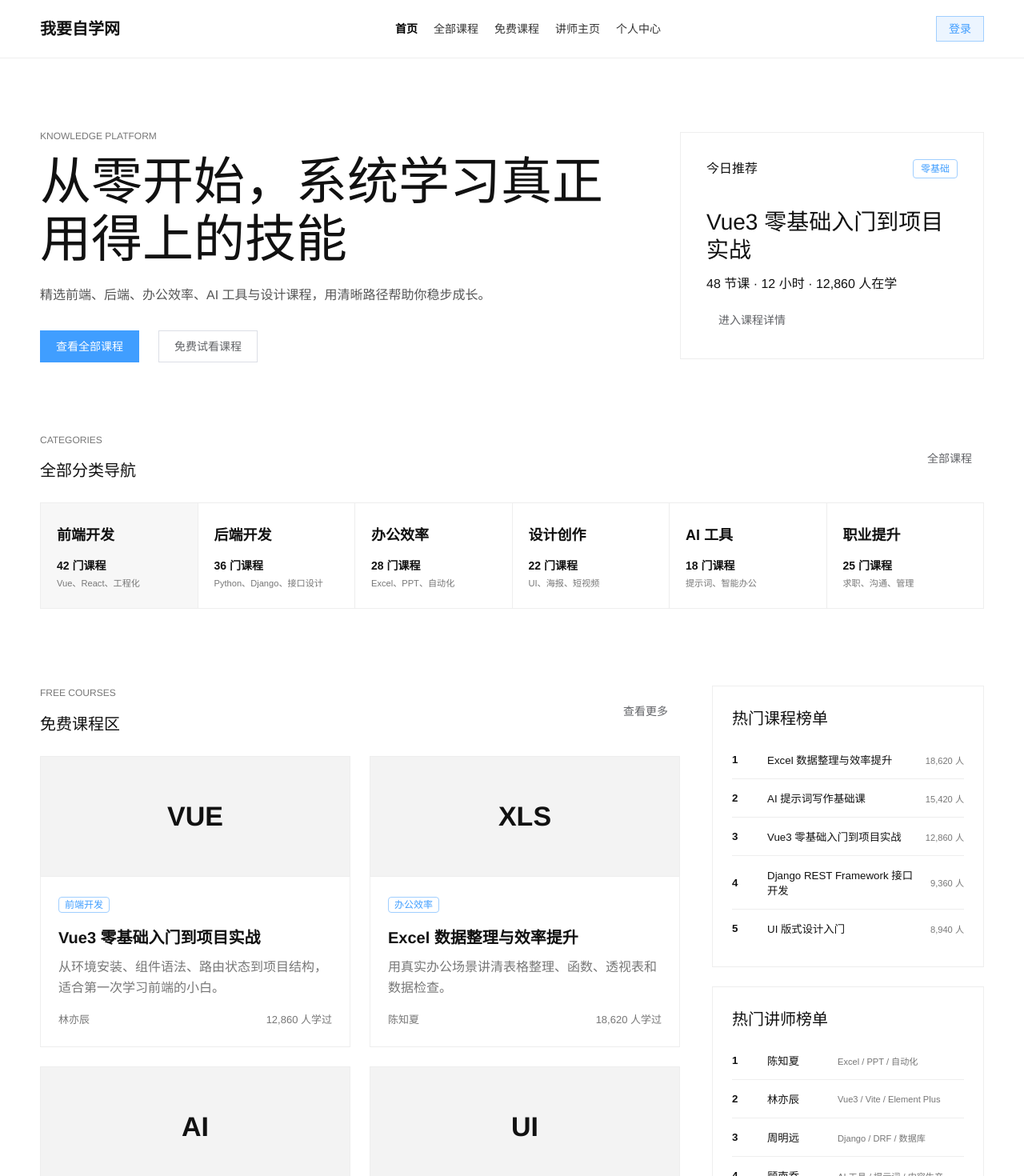
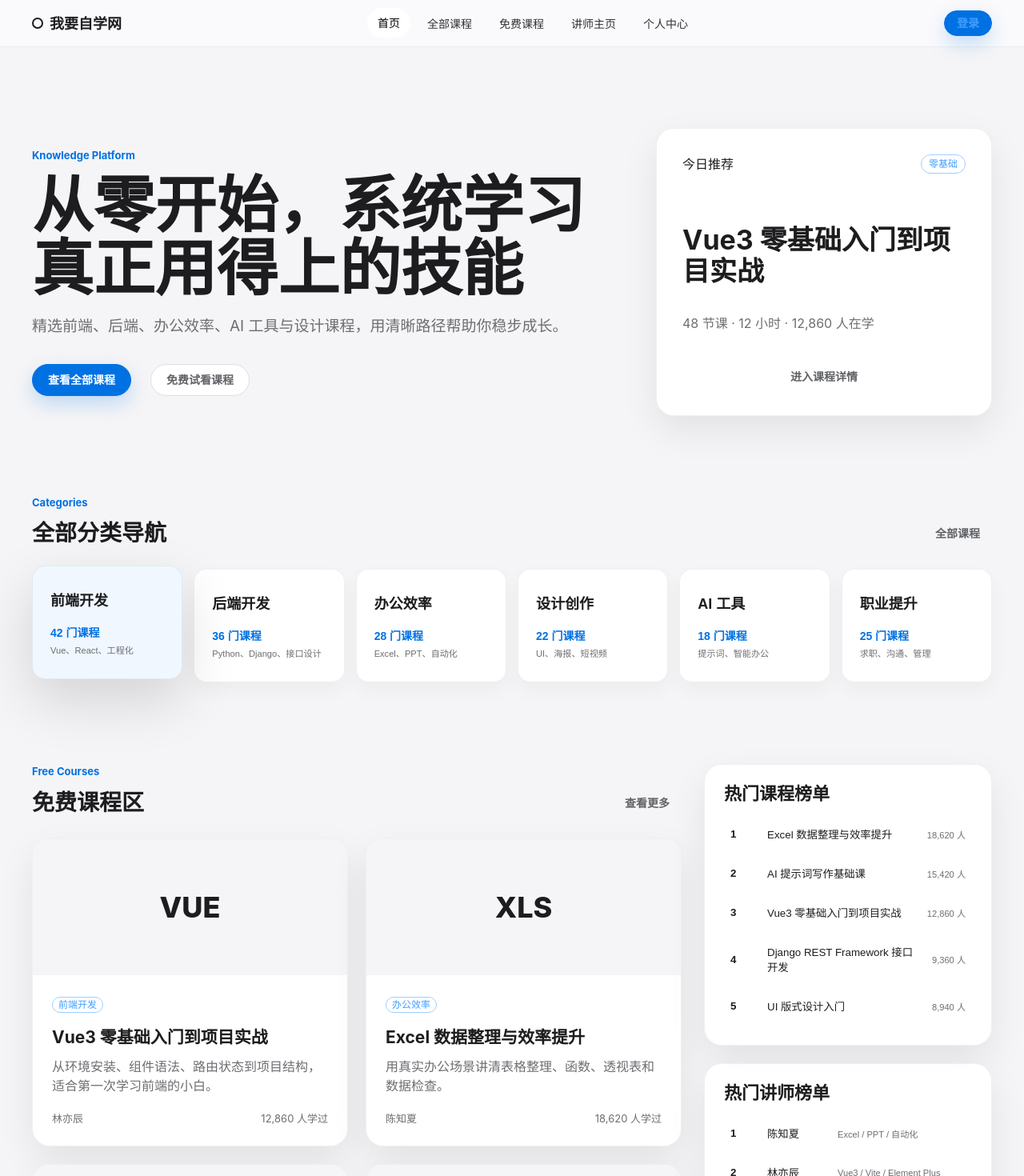
Before and after one commit to andyduan26/selfstudy, a Vue app: page / in a window 1280 px wide. Shown: the top 1470 px of the page at 80% size. Built offline with nearby package versions, Linux system fonts and the light colour scheme; no server answers.

Commit message:
refactor: refresh frontend visual system

```diff
--- a/src/styles/global.css
+++ b/src/styles/global.css
@@ -1,9 +1,20 @@
 :root {
-  color: #111111;
-  background: #ffffff;
-  font-family: "Helvetica Neue", Arial, "PingFang SC", "Microsoft YaHei", sans-serif;
-  line-height: 1.6;
+  color: #1d1d1f;
+  background: #f5f5f7;
+  font-family: Inter, "SF Pro Display", "Helvetica Neue", Arial, "PingFang SC", "Microsoft YaHei", sans-serif;
+  line-height: 1.5;
   font-weight: 400;
+  --page-bg: #f5f5f7;
+  --surface: #ffffff;
+  --surface-soft: #fbfbfd;
+  --text: #1d1d1f;
+  --muted: #6e6e73;
+  --line: rgba(0, 0, 0, 0.08);
+  --shadow: 0 18px 46px rgba(0, 0, 0, 0.08);
+  --shadow-hover: 0 26px 70px rgba(0, 0, 0, 0.14);
+  --radius: 22px;
+  --radius-sm: 16px;
+  --blue: #0071e3;
 }
 
 * {
@@ -14,12 +25,41 @@ body {
   margin: 0;
   min-width: 320px;
   min-height: 100vh;
-  background: #ffffff;
+  background: var(--page-bg);
+  color: var(--text);
 }
 
 a {
   color: inherit;
   text-decoration: none;
+}
+
+h1,
+h2,
+h3,
+p {
+  margin-top: 0;
+}
+
+h1 {
+  max-width: 860px;
+  margin-bottom: 18px;
+  font-size: clamp(42px, 6vw, 78px);
+  line-height: 1.04;
+  font-weight: 700;
+  letter-spacing: 0;
+}
+
+h2 {
+  margin-bottom: 12px;
+  font-size: 28px;
+  line-height: 1.18;
+  font-weight: 650;
+  letter-spacing: 0;
+}
+
+h3 {
+  letter-spacing: 0;
 }
 
 .site-layout {
@@ -33,13 +73,17 @@ a {
 }
 
 .app-header {
-  border-bottom: 1px solid #eeeeee;
-  background: #ffffff;
+  position: sticky;
+  top: 0;
+  z-index: 20;
+  border-bottom: 1px solid rgba(0, 0, 0, 0.06);
+  background: rgba(251, 251, 253, 0.86);
+  backdrop-filter: saturate(180%) blur(18px);
 }
 
 .app-header__inner,
 .app-footer__inner {
-  width: min(1180px, calc(100% - 32px));
+  width: min(1200px, calc(100% - 40px));
   margin: 0 auto;
   display: flex;
   align-items: center;
@@ -47,138 +91,175 @@ a {
 }
 
 .app-header__inner {
-  min-height: 72px;
+  min-height: 58px;
   gap: 24px;
 }
 
 .app-header__brand {
-  font-size: 20px;
-  font-weight: 600;
+  display: inline-flex;
+  align-items: center;
+  gap: 8px;
+  font-size: 18px;
+  font-weight: 700;
   white-space: nowrap;
+}
+
+.app-header__brand::before {
+  content: "";
+  width: 10px;
+  height: 10px;
+  border: 2px solid #1d1d1f;
+  border-radius: 50%;
 }
 
 .app-header__nav,
 .app-header__actions {
   display: flex;
   align-items: center;
-  gap: 20px;
+  gap: 8px;
 }
 
 .app-header__nav {
-  color: #333333;
+  color: #313136;
   font-size: 14px;
 }
 
+.app-header__nav a {
+  padding: 8px 13px;
+  border-radius: 999px;
+  transition: background-color 0.18s ease, color 0.18s ease, transform 0.18s ease;
+}
+
+.app-header__nav a:hover,
 .app-header__nav .router-link-active {
+  background: #ffffff;
   color: #000000;
-  font-weight: 600;
+  transform: translateY(-1px);
 }
 
 .app-footer {
-  border-top: 1px solid #eeeeee;
-  color: #777777;
+  margin-top: 56px;
+  border-top: 1px solid var(--line);
+  color: var(--muted);
   font-size: 13px;
 }
 
 .app-footer__inner {
-  min-height: 72px;
+  min-height: 82px;
 }
 
 .page-section {
-  width: min(1180px, calc(100% - 32px));
+  width: min(1200px, calc(100% - 40px));
   margin: 0 auto;
-  padding: 72px 0;
-}
-
-.hero-section {
-  padding-top: 96px;
+  padding: 76px 0;
 }
 
 .section-kicker {
   margin: 0 0 12px;
-  color: #777777;
-  font-size: 12px;
+  color: var(--blue);
+  font-size: 13px;
+  font-weight: 650;
   letter-spacing: 0;
-  text-transform: uppercase;
-}
-
-h1,
-h2,
-p {
-  margin-top: 0;
-}
-
-h1 {
-  max-width: 760px;
-  margin-bottom: 20px;
-  font-size: clamp(36px, 5vw, 64px);
-  line-height: 1.12;
-  font-weight: 500;
-}
-
-h2 {
-  margin-bottom: 12px;
-  font-size: 20px;
-  font-weight: 500;
 }
 
 .section-desc {
-  max-width: 620px;
+  max-width: 680px;
   margin-bottom: 0;
-  color: #555555;
-  font-size: 16px;
+  color: var(--muted);
+  font-size: 19px;
 }
 
-.feature-block {
-  min-height: 160px;
-  padding: 28px 0;
-  border-top: 1px solid #111111;
+.section-heading {
+  margin-bottom: 28px;
+  display: flex;
+  align-items: flex-end;
+  justify-content: space-between;
+  gap: 20px;
 }
 
-.feature-block p {
+.section-heading h1,
+.section-heading h2 {
   margin-bottom: 0;
-  color: #666666;
 }
 
-.login-page {
-  min-height: 100vh;
-  display: grid;
-  place-items: center;
-  padding: 32px;
-  background: #ffffff;
+.section-heading.small {
+  align-items: center;
+  margin-bottom: 12px;
 }
 
-.login-panel {
-  width: min(420px, 100%);
-  padding: 32px;
-  border: 1px solid #eeeeee;
-  background: #ffffff;
+.section-heading.small h2 {
+  font-size: 22px;
 }
 
-.login-form {
-  margin-top: 32px;
+.el-button {
+  border-radius: 999px;
+  font-weight: 600;
+  transition: transform 0.18s ease, box-shadow 0.18s ease, background-color 0.18s ease;
 }
 
-.login-button {
-  width: 100%;
+.el-button:hover {
+  transform: translateY(-1px);
 }
 
-.el-button,
+.el-button--primary {
+  background: var(--blue);
+  border-color: var(--blue);
+  box-shadow: 0 10px 24px rgba(0, 113, 227, 0.22);
+}
+
 .el-input__wrapper,
+.el-select__wrapper,
 .el-radio-button__inner,
-.el-select__wrapper,
 .el-dialog {
-  border-radius: 0;
+  border-radius: 14px;
+}
+
+.el-dialog {
+  border-radius: 22px;
+}
+
+.el-table {
+  border-radius: var(--radius-sm);
+  overflow: hidden;
+  color: var(--text);
+}
+
+.el-table th.el-table__cell {
+  background: #f5f5f7;
+  color: #1d1d1f;
+  font-weight: 650;
+}
+
+.el-table .el-table__row {
+  transition: background-color 0.18s ease;
+}
+
+.el-table .el-table__row:hover > td.el-table__cell {
+  background: #fbfbfd;
+}
+
+.el-tag {
+  border-radius: 999px;
+}
+
+.el-pagination.is-background .el-pager li,
+.el-pagination.is-background .btn-prev,
+.el-pagination.is-background .btn-next {
+  border-radius: 999px;
 }
 
 .learning-hero {
-  width: min(1180px, calc(100% - 32px));
+  width: min(1200px, calc(100% - 40px));
   margin: 0 auto;
-  padding: 88px 0 56px;
+  padding: 90px 0 52px;
   display: grid;
-  grid-template-columns: minmax(0, 1.4fr) 380px;
-  gap: 56px;
+  grid-template-columns: minmax(0, 1.3fr) 420px;
+  gap: 44px;
   align-items: center;
+}
+
+.learning-hero > div:first-child {
+  padding: 36px 0;
 }
 
 .hero-actions,
@@ -196,17 +277,34 @@ h2 {
 .hero-panel,
 .ranking-panel,
 .side-card,
-.filter-panel {
-  border: 1px solid #eeeeee;
-  background: #ffffff;
+.filter-panel,
+.course-card,
+.center-sidebar,
+.center-panel,
+.stat-card,
+.income-summary > div,
+.withdraw-card,
+.chart-card,
+.lesson-sidebar,
+.preview-banner,
+.login-panel {
+  border: 1px solid rgba(0, 0, 0, 0.06);
+  border-radius: var(--radius);
+  background: rgba(255, 255, 255, 0.94);
+  box-shadow: var(--shadow);
 }
 
 .hero-panel {
+  min-height: 360px;
   padding: 32px;
+  display: flex;
+  flex-direction: column;
+  justify-content: space-between;
+  overflow: hidden;
+  position: relative;
 }
 
 .hero-panel__top,
-.section-heading,
 .course-meta,
 .info-line {
   display: flex;
@@ -216,45 +314,36 @@ h2 {
 }
 
 .hero-panel h2 {
-  margin-top: 36px;
-  font-size: 28px;
-  line-height: 1.25;
+  margin: 42px 0 12px;
+  font-size: 34px;
+  line-height: 1.12;
+}
+
+.hero-panel p {
+  color: var(--muted);
 }
 
 .compact-section {
-  padding-top: 32px;
-}
-
-.section-heading {
-  margin-bottom: 24px;
-}
-
-.section-heading h1,
-.section-heading h2 {
-  margin-bottom: 0;
-}
-
-.section-heading.small {
-  margin-bottom: 12px;
+  padding-top: 36px;
 }
 
 .category-grid {
   display: grid;
   grid-template-columns: repeat(6, minmax(0, 1fr));
-  border-top: 1px solid #eeeeee;
-  border-left: 1px solid #eeeeee;
+  gap: 14px;
 }
 
 .category-card {
-  min-height: 132px;
-  padding: 20px;
-  border: 0;
-  border-right: 1px solid #eeeeee;
-  border-bottom: 1px solid #eeeeee;
-  background: #ffffff;
-  color: #111111;
+  min-height: 142px;
+  padding: 22px;
+  border: 1px solid rgba(0, 0, 0, 0.06);
+  border-radius: var(--radius-sm);
+  background: var(--surface);
+  color: var(--text);
   text-align: left;
   cursor: pointer;
+  box-shadow: 0 10px 26px rgba(0, 0, 0, 0.04);
+  transition: transform 0.2s ease, box-shadow 0.2s ease, background-color 0.2s ease;
 }
 
 .category-card span,
@@ -265,11 +354,12 @@ h2 {
 
 .category-card span {
   font-size: 18px;
-  font-weight: 600;
+  font-weight: 700;
 }
 
 .category-card strong {
-  margin: 16px 0 4px;
+  margin: 18px 0 4px;
+  color: var(--blue);
   font-size: 14px;
 }
 
@@ -278,30 +368,38 @@ h2 {
 .ranking-item small,
 .teacher-rank small,
 .info-line span {
-  color: #777777;
+  color: var(--muted);
 }
 
 .category-card.is-active,
 .category-card:hover,
-.course-card:hover {
-  background: #f7f7f7;
+.course-card:hover,
+.ranking-panel:hover,
+.side-card:hover,
+.center-panel:hover {
+  transform: translateY(-4px);
+  box-shadow: var(--shadow-hover);
+}
+
+.category-card.is-active {
+  background: #f0f7ff;
 }
 
 .home-grid-section {
-  padding-top: 24px;
+  padding-top: 26px;
 }
 
 .content-grid,
 .detail-layout {
   display: grid;
-  grid-template-columns: minmax(0, 1fr) 340px;
-  gap: 40px;
+  grid-template-columns: minmax(0, 1fr) 360px;
+  gap: 28px;
 }
 
 .course-grid {
   display: grid;
   grid-template-columns: repeat(2, minmax(0, 1fr));
-  gap: 24px;
+  gap: 22px;
 }
 
 .course-grid--list {
@@ -310,55 +408,57 @@ h2 {
 
 .course-card {
   min-height: 100%;
-  border: 1px solid #eeeeee;
-  background: #ffffff;
+  overflow: hidden;
   cursor: pointer;
-  transition: background-color 0.16s ease, border-color 0.16s ease;
+  transition: transform 0.22s ease, box-shadow 0.22s ease, border-color 0.22s ease;
 }
 
 .course-cover {
-  height: 150px;
+  height: 170px;
   display: grid;
   place-items: center;
-  border-bottom: 1px solid #eeeeee;
-  background: #f3f3f3;
-  color: #111111;
-  font-size: 34px;
-  font-weight: 700;
+  background: #f5f5f7;
+  color: #1d1d1f;
+  font-size: 36px;
+  font-weight: 800;
 }
 
 .course-cover.large {
-  height: 320px;
-  border: 1px solid #eeeeee;
-  font-size: 52px;
+  height: 330px;
+  border-radius: var(--radius);
+  font-size: 56px;
+  box-shadow: var(--shadow);
 }
 
 .course-card__body {
-  padding: 22px;
+  padding: 24px;
 }
 
 .course-card h3 {
   margin: 16px 0 10px;
-  font-size: 20px;
-  line-height: 1.35;
+  font-size: 21px;
+  line-height: 1.32;
 }
 
 .course-meta {
-  margin-top: 18px;
-  color: #777777;
+  margin-top: 20px;
+  color: var(--muted);
   font-size: 13px;
 }
 
 .ranking-column {
   display: grid;
-  gap: 24px;
+  gap: 22px;
   align-content: start;
 }
 
 .ranking-panel,
 .side-card,
-.filter-panel {
+.filter-panel,
+.lesson-sidebar,
+.preview-banner {
   padding: 24px;
+  transition: transform 0.22s ease, box-shadow 0.22s ease;
 }
 
 .ranking-item,
@@ -366,25 +466,28 @@ h2 {
 .lesson-sidebar button {
   width: 100%;
   display: grid;
-  grid-template-columns: 32px minmax(0, 1fr) auto;
+  grid-template-columns: 34px minmax(0, 1fr) auto;
   gap: 12px;
   align-items: center;
-  padding: 14px 0;
+  padding: 15px 8px;
   border: 0;
-  border-bottom: 1px solid #eeeeee;
+  border-radius: 14px;
   background: transparent;
-  color: #111111;
+  color: var(--text);
   text-align: left;
   cursor: pointer;
+  transition: background-color 0.18s ease, transform 0.18s ease;
+}
+
+.ranking-item:hover,
+.teacher-rank:hover,
+.lesson-sidebar button:hover {
+  background: #f5f5f7;
+  transform: translateX(3px);
 }
 
 .teacher-rank {
-  grid-template-columns: 32px 76px minmax(0, 1fr);
-}
-
-.ranking-item:last-child,
-.teacher-rank:last-child {
-  border-bottom: 0;
+  grid-template-columns: 34px 76px minmax(0, 1fr);
 }
 
 .filter-panel {
@@ -392,7 +495,7 @@ h2 {
 }
 
 .pagination-bar {
-  margin-top: 32px;
+  margin-top: 34px;
   display: flex;
   justify-content: center;
 }
@@ -400,8 +503,8 @@ h2 {
 .detail-hero {
   margin-top: 28px;
   display: grid;
-  grid-template-columns: 320px minmax(0, 1fr);
-  gap: 32px;
+  grid-template-columns: 340px minmax(0, 1fr);
+  gap: 34px;
   align-items: center;
 }
 
@@ -410,7 +513,7 @@ h2 {
 }
 
 .detail-tabs {
-  margin-top: 40px;
+  margin-top: 42px;
 }
 
 .lesson-row {
@@ -419,18 +522,19 @@ h2 {
   gap: 16px;
   align-items: center;
   padding: 18px 0;
-  border-bottom: 1px solid #eeeeee;
+  border-bottom: 1px solid var(--line);
 }
 
 .side-card {
   align-self: start;
   position: sticky;
-  top: 96px;
+  top: 92px;
+  padding: 24px;
 }
 
 .info-line {
   padding: 16px 0;
-  border-bottom: 1px solid #eeeeee;
+  border-bottom: 1px solid var(--line);
 }
 
 .info-line:last-child {
@@ -438,14 +542,14 @@ h2 {
 }
 
 .player-page {
-  width: min(1180px, calc(100% - 32px));
+  width: min(1200px, calc(100% - 40px));
   margin: 0 auto;
   padding: 48px 0 72px;
 }
 
 .player-shell {
   display: grid;
-  grid-template-columns: minmax(0, 1fr) 320px;
+  grid-template-columns: minmax(0, 1fr) 330px;
   gap: 24px;
 }
 
@@ -455,28 +559,26 @@ h2 {
   place-items: center;
   align-content: center;
   gap: 12px;
+  border-radius: 28px;
   background: #111111;
   color: #ffffff;
   text-align: center;
+  box-shadow: var(--shadow-hover);
 }
 
 .video-box h1 {
   color: #ffffff;
-  font-size: 32px;
+  font-size: 34px;
 }
 
 .play-symbol {
-  width: 72px;
-  height: 72px;
+  width: 76px;
+  height: 76px;
   display: grid;
   place-items: center;
-  border: 1px solid #ffffff;
+  border: 1px solid rgba(255, 255, 255, 0.8);
+  border-radius: 50%;
   font-size: 28px;
-}
-
-.lesson-sidebar {
-  padding: 24px;
-  border: 1px solid #eeeeee;
 }
 
 .lesson-sidebar button {
@@ -485,6 +587,7 @@ h2 {
 
 .lesson-sidebar button.is-active {
   font-weight: 700;
+  background: #f0f7ff;
 }
 
 .lesson-sidebar button.is-locked {
@@ -493,8 +596,6 @@ h2 {
 
 .preview-banner {
   margin-top: 24px;
-  padding: 24px;
-  border: 1px solid #eeeeee;
   display: flex;
   align-items: center;
   justify-content: space-between;
@@ -503,32 +604,59 @@ h2 {
 
 .teacher-profile {
   display: grid;
-  grid-template-columns: 160px minmax(0, 1fr);
+  grid-template-columns: 170px minmax(0, 1fr);
   gap: 36px;
   align-items: center;
   padding-bottom: 56px;
 }
 
-.avatar-mark {
-  width: 160px;
-  height: 160px;
+.avatar-mark,
+.profile-avatar {
   display: grid;
   place-items: center;
-  border: 1px solid #111111;
-  font-size: 54px;
-  font-weight: 600;
+  border-radius: 50%;
+  background: #ffffff;
+  box-shadow: var(--shadow);
+  font-weight: 700;
+}
+
+.avatar-mark {
+  width: 170px;
+  height: 170px;
+  font-size: 58px;
 }
 
 .auth-shell {
-  width: min(980px, 100%);
+  width: min(1040px, 100%);
   display: grid;
-  grid-template-columns: minmax(0, 1fr) 440px;
+  grid-template-columns: minmax(0, 1fr) 460px;
   gap: 56px;
   align-items: center;
 }
 
 .auth-intro h1 {
-  font-size: 52px;
+  font-size: 58px;
+}
+
+.login-page {
+  min-height: 100vh;
+  display: grid;
+  place-items: center;
+  padding: 32px;
+  background: var(--page-bg);
+}
+
+.login-panel {
+  width: min(460px, 100%);
+  padding: 34px;
+}
+
+.login-form {
+  margin-top: 28px;
+}
+
+.login-button {
+  width: 100%;
 }
 
 .personal-center {
@@ -547,26 +675,20 @@ h2 {
   min-width: 280px;
   display: grid;
   gap: 10px;
-  color: #777777;
+  color: var(--muted);
   font-size: 13px;
 }
 
 .center-shell {
   display: grid;
-  grid-template-columns: 240px minmax(0, 1fr);
+  grid-template-columns: 250px minmax(0, 1fr);
   gap: 28px;
   align-items: start;
 }
 
-.center-sidebar,
-.center-panel {
-  border: 1px solid #eeeeee;
-  background: #ffffff;
-}
-
 .center-sidebar {
   position: sticky;
-  top: 96px;
+  top: 92px;
   padding: 12px;
 }
 
@@ -579,10 +701,12 @@ h2 {
   gap: 12px;
   padding: 0 14px;
   border: 0;
+  border-radius: 14px;
   background: transparent;
   color: #333333;
   text-align: left;
   cursor: pointer;
+  transition: background-color 0.18s ease, transform 0.18s ease;
 }
 
 .center-menu-item svg {
@@ -592,13 +716,15 @@ h2 {
 
 .center-menu-item.is-active,
 .center-menu-item:hover {
-  background: #f5f5f5;
+  background: #f0f7ff;
   color: #111111;
-  font-weight: 600;
+  font-weight: 650;
+  transform: translateX(3px);
 }
 
 .center-panel {
-  padding: 28px;
+  padding: 30px;
+  transition: transform 0.22s ease, box-shadow 0.22s ease;
 }
 
 .panel-heading {
@@ -611,12 +737,12 @@ h2 {
 
 .panel-heading h2 {
   margin-bottom: 8px;
-  font-size: 24px;
+  font-size: 26px;
 }
 
 .panel-heading p {
   margin-bottom: 0;
-  color: #777777;
+  color: var(--muted);
 }
 
 .apply-steps {
@@ -624,7 +750,7 @@ h2 {
 }
 
 .center-form {
-  max-width: 760px;
+  max-width: 780px;
 }
 
 .form-actions {
@@ -644,16 +770,14 @@ h2 {
 .stat-card,
 .income-summary > div,
 .withdraw-card {
-  border: 1px solid #eeeeee;
   padding: 22px;
-  background: #ffffff;
 }
 
 .stat-card span,
 .income-summary span,
 .withdraw-card span {
   display: block;
-  color: #777777;
+  color: var(--muted);
   font-size: 13px;
 }
 
@@ -662,17 +786,16 @@ h2 {
 .withdraw-card strong {
   display: block;
   margin: 10px 0 6px;
-  font-size: 28px;
+  font-size: 30px;
   line-height: 1.2;
 }
 
 .stat-card small,
 .withdraw-card p {
-  color: #777777;
+  color: var(--muted);
 }
 
 .chart-card {
-  border: 1px solid #eeeeee;
   padding: 24px;
 }
 
@@ -682,7 +805,7 @@ h2 {
   grid-template-columns: repeat(6, 1fr);
   gap: 14px;
   align-items: end;
-  border-bottom: 1px solid #eeeeee;
+  border-bottom: 1px solid var(--line);
 }
 
 .chart-bars span {
@@ -690,7 +813,8 @@ h2 {
   display: flex;
   align-items: flex-end;
   justify-content: center;
-  background: #111111;
+  border-radius: 12px 12px 0 0;
+  background: #1d1d1f;
   color: #ffffff;
 }
 
@@ -701,7 +825,7 @@ h2 {
 
 .chart-card p {
   margin: 16px 0 0;
-  color: #777777;
+  color: var(--muted);
 }
 
 .income-summary {
@@ -729,13 +853,9 @@ h2 {
 }
 
 .profile-avatar {
-  width: 72px;
-  height: 72px;
-  display: grid;
-  place-items: center;
-  border: 1px solid #111111;
+  width: 76px;
+  height: 76px;
   font-size: 28px;
-  font-weight: 600;
 }
 
 .profile-summary h3 {
@@ -745,21 +865,20 @@ h2 {
 
 .profile-summary p {
   margin: 0;
-  color: #777777;
+  color: var(--muted);
 }
 
 .profile-grid {
   display: grid;
   grid-template-columns: repeat(2, minmax(0, 1fr));
-  border-top: 1px solid #eeeeee;
-  border-left: 1px solid #eeeeee;
+  gap: 14px;
 }
 
 .profile-field {
-  min-height: 96px;
-  padding: 18px;
-  border-right: 1px solid #eeeeee;
-  border-bottom: 1px solid #eeeeee;
+  min-height: 98px;
+  padding: 20px;
+  border-radius: var(--radius-sm);
+  background: #f5f5f7;
 }
 
 .profile-field--wide {
@@ -772,13 +891,13 @@ h2 {
 }
 
 .profile-field span {
-  color: #777777;
+  color: var(--muted);
   font-size: 13px;
 }
 
 .profile-field strong {
   margin-top: 10px;
-  font-weight: 500;
+  font-weight: 550;
   word-break: break-word;
 }
 
@@ -797,7 +916,7 @@ h2 {
   }
 
   .page-section {
-    padding: 48px 0;
+    padding: 52px 0;
   }
 
   .learning-hero,
@@ -806,17 +925,22 @@ h2 {
   .detail-hero,
   .player-shell,
   .teacher-profile,
-  .auth-shell {
+  .auth-shell,
+  .center-shell {
     grid-template-columns: 1fr;
   }
 
   .category-grid,
   .course-grid,
-  .course-grid--list {
+  .course-grid--list,
+  .stats-grid,
+  .income-summary,
+  .profile-grid {
     grid-template-columns: 1fr;
   }
 
-  .side-card {
+  .side-card,
+  .center-sidebar {
     position: static;
   }
 
@@ -828,18 +952,4 @@ h2 {
     align-items: flex-start;
     flex-direction: column;
   }
-
-  .center-shell {
-    grid-template-columns: 1fr;
-  }
-
-  .center-sidebar {
-    position: static;
-  }
-
-  .stats-grid,
-  .income-summary,
-  .profile-grid {
-    grid-template-columns: 1fr;
-  }
 }
```
Also changed, not shown: 1 other file (tests, documents, lock files or other folders).
